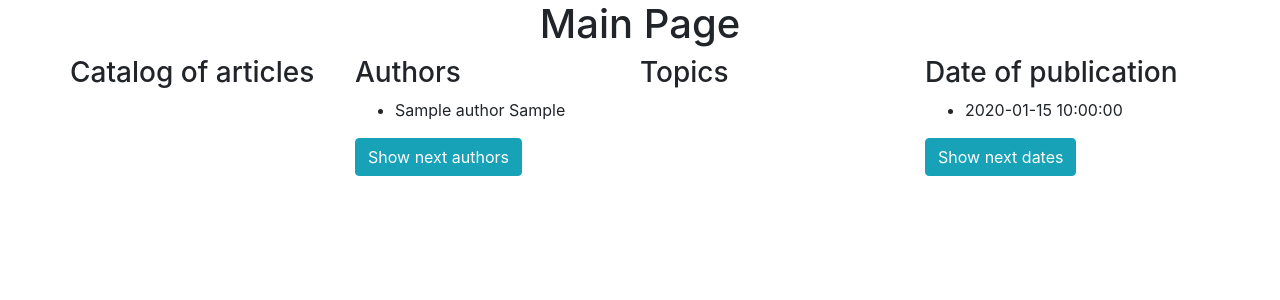
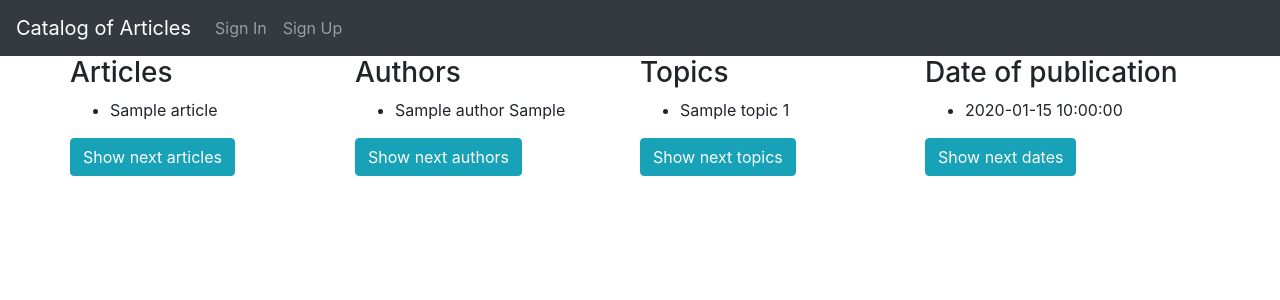
Before and after one commit to devkasatkin87/phpschool_finalproject, a PHP site: template src/views/site/index.php in a window 1280 px wide. Shown: the top 300 px of the page. Run offline with PHP 8.4, Linux system fonts and the light colour scheme; the template is opened without the code that fills it: most values are stand-ins (such as "Sample title", 1, 10 or a date in 2020); some libraries are stand-ins or nearby versions.

Commit message:
final view main page

```diff
--- a/src/models/ArticleToTopics.php
+++ b/src/models/ArticleToTopics.php
@@ -4,8 +4,4 @@ namespace src\models;
 
 class ArticleToTopics {
 
-    const SHOW_ATT_BY_DEFAULT = 10;
-
-
-
 }
--- a/src/views/layouts/footer.php
+++ b/src/views/layouts/footer.php
@@ -1,4 +1,5 @@
-    <!-- Optional JavaScript -->
+
+<!-- Optional JavaScript -->
     <!-- jQuery first, then Popper.js, then Bootstrap JS -->
     <script src="https://cdnjs.cloudflare.com/ajax/libs/popper.js/1.14.3/umd/popper.min.js" integrity="sha384-ZMP7rVo3mIykV+2+9J3UJ46jBk0WLaUAdn689aCwoqbBJiSnjAK/l8WvCWPIPm49" crossorigin="anonymous"></script>
     <script src="https://stackpath.bootstrapcdn.com/bootstrap/4.1.3/js/bootstrap.min.js" integrity="sha384-ChfqqxuZUCnJSK3+MXmPNIyE6ZbWh2IMqE241rYiqJxyMiZ6OW/JmZQ5stwEULTy" crossorigin="anonymous"></script>
--- a/src/views/layouts/header.php
+++ b/src/views/layouts/header.php
@@ -11,3 +11,22 @@
     <title>Catalog of articles</title>
   </head>
   <body>
+
+
+    <nav class="navbar navbar-expand-md navbar-dark bg-dark fixed-top">
+      <a class="navbar-brand" href="#">Catalog of Articles</a>
+      <button class="navbar-toggler" type="button" data-toggle="collapse" data-target="#navbar" aria-controls="navbar" aria-expanded="false" aria-label="Toggle navigation">
+        <span class="navbar-toggler-icon"></span>
+      </button>
+
+      <div class="collapse navbar-collapse" id="navbar">
+        <ul class="navbar-nav mr-auto">
+          <li class="nav-item">
+            <a class="nav-link" href="#">Sign In <span class="sr-only">(current)</span></a>
+          </li>
+          <li class="nav-item">
+            <a class="nav-link" href="#">Sign Up</a>
+          </li>
+        </ul>
+      </div>
+    </nav>
--- a/src/views/site/index.php
+++ b/src/views/site/index.php
@@ -1,8 +1,10 @@
 <?php require_once ROOT.'/src/views/layouts/header.php'; ?>
 <?php
 /**
- * @param $authorsList src\models\Authors;
- * @param $articlesList src\models\Articles;
+ * @param array $authorsList src\models\Authors;
+ * @param array $articlesDateList src\models\Articles;
+ * @param array $articlesList src\models\Articles;
+ * @param array $topicsList src\models\Articles;
  */ ?>
 <script src="http://ajax.googleapis.com/ajax/libs/jquery/1/jquery.min.js"></script>
 <script src="paginationAuthors.js"></script>
@@ -20,9 +22,20 @@
     <div class="row">
         <div class="content content_articles col-md-3">
             <div class="row">
-                <h3>Catalog of articles</h3>
+                <h3 class="text-center">Articles</h3>
             </div>
-            <div class="row"></div>
+            <div class="row">
+                <ul id="articles">
+                    <?php foreach ($articlesList as $article): ?>
+                            <li>
+                                <?= $article['title'];?>
+                            </li>
+                    <?php endforeach; ?>
+                </ul>
+            </div>
+            <div class="row">
+                <div id="loadNextArticles" type="button" class="btn btn-info">Show next articles</div>
+            </div>
         </div>
         <div class="content content_authors col-md-3">
             <div class="row"><h3 class="text-center">Authors</h3></div>
@@ -30,7 +43,7 @@
                 <ul  id="authors">
                     <?php foreach ($authorsList as $author): ?>
                             <li>
-                                    <?= $author['second_name'].' '.$author['first_name'];?>
+                                <?= $author['second_name'].' '.$author['first_name'];?>
                             </li>
                     <?php endforeach; ?>
                 </ul>
@@ -40,8 +53,18 @@
             </div>
         </div>
         <div class="content content_topics col-md-3">
-            <div class="row"><h3>Topics</h3></div>
+            <div class="row"><h3 class="text-center">Topics</h3></div>
             <div class='row'>
+                <ul  id="topics">
+                    <?php foreach ($topicsList as $topic): ?>
+                        <li>
+                            <?= $topic['title'] . ' ' . $topic['articles_count']; ?>
+                        </li>
+                    <?php endforeach; ?>
+                </ul>
+            </div>
+            <div class="row">
+                <div id="loadNextTopics" type="button" class="btn btn-info">Show next topics</div>
             </div>
         </div>
         <div class="content content_datePubleshed col-md-3">
@@ -50,7 +73,7 @@
             </div>
             <div class="row">
                 <ul  id="dates">
-                    <?php foreach ($articlesList as $article): ?>
+                    <?php foreach ($articlesDateList as $article): ?>
                         <li>
                             <?= $article['date_published']; ?>
                         </li>
--- a/web/js/paginationAuthors.js
+++ b/web/js/paginationAuthors.js
@@ -7,6 +7,16 @@ function funcSuccessAuthors(data) {
 
 function funcSuccessDates(data) {
     $("#dates").append(data);
+    num += 10;
+}
+
+function funcSuccessTopics(data) {
+    $("#topics").append(data);
+    num += 10;
+}
+
+function funcSuccessArticles(data) {
+    $("#articles").append(data);
     num += 10;
 }
 
@@ -32,4 +42,24 @@ $(document).ready(function () {
         });
     });
 
+        $("#loadNextTopics").bind("click", function () {
+        $.ajax({
+            url: "/src/components/pagination/paginationTopics.php",
+            type: "POST",
+            data: {num: num},
+            dataType: "html",
+            success: funcSuccessTopics
+        });
+    });
+
+        $("#loadNextArticles").bind("click", function () {
+        $.ajax({
+            url: "/src/components/pagination/paginationArticles.php",
+            type: "POST",
+            data: {num: num},
+            dataType: "html",
+            success: funcSuccessArticles
+        });
+    });
+
 });
```
Also changed, not shown: src/components/pagination/paginationArticles.php (added, +38 -0 lines), src/components/pagination/paginationTopics.php (added, +38 -0 lines), src/controllers/GenerateController.php (+25 -1 lines), src/controllers/SiteController.php (+7 -1 lines), src/models/Articles.php (+26 -2 lines), src/models/Topics.php (+21 -2 lines).
